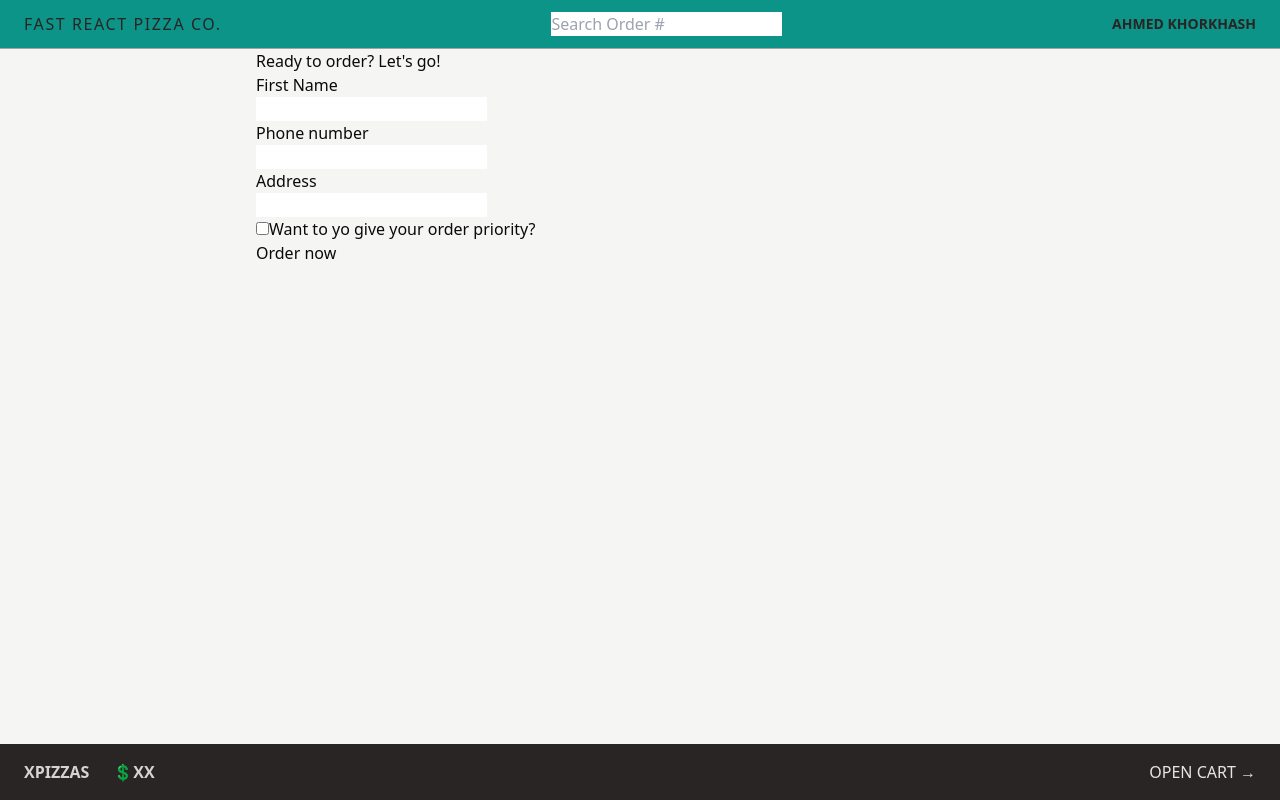
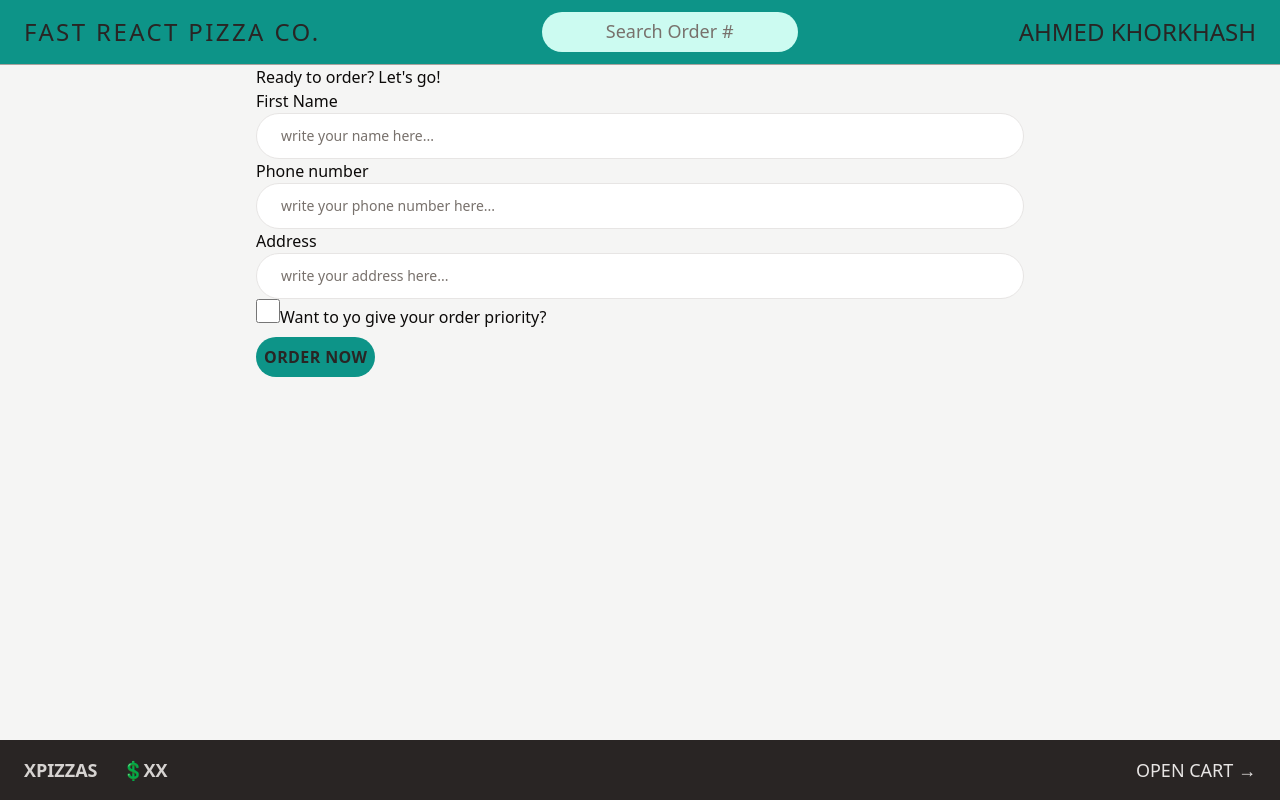
Before and after one commit to Ahmed97777/React-Fast-Pizza-Co., a React (Vite) app: page /order/new in a window 1280 px wide. Built offline with nearby package versions, Linux system fonts and the light colour scheme.

Commit message:
styling form elements, reusing styles with @apply.

```diff
--- a/src/features/cart/Cart.jsx
+++ b/src/features/cart/Cart.jsx
@@ -1,23 +1,23 @@
-import { Link } from 'react-router-dom';
+import { Link } from "react-router-dom";
 
 const fakeCart = [
   {
     pizzaId: 12,
-    name: 'Mediterranean',
+    name: "Mediterranean",
     quantity: 2,
     unitPrice: 16,
     totalPrice: 32,
   },
   {
     pizzaId: 6,
-    name: 'Vegetale',
+    name: "Vegetale",
     quantity: 1,
     unitPrice: 13,
     totalPrice: 13,
   },
   {
     pizzaId: 11,
-    name: 'Spinach and Mushroom',
+    name: "Spinach and Mushroom",
     quantity: 1,
     unitPrice: 15,
     totalPrice: 15,
@@ -29,7 +29,13 @@ function Cart() {
 
   return (
     <div>
-      <Link to="/menu">&larr; Back to menu</Link>
+      <Link
+        to="/menu"
+        className="text-base text-blue-600 hover:text-blue-800  hover:underline
+      md:text-lg lg:text-2xl"
+      >
+        &larr; Back to menu
+      </Link>
 
       <h2>Your cart, %NAME%</h2>
 
--- a/src/features/cart/CartOverview.jsx
+++ b/src/features/cart/CartOverview.jsx
@@ -3,9 +3,10 @@ import { Link } from "react-router-dom";
 function CartOverview() {
   return (
     <div
-      className="flex items-center justify-between bg-stone-800 px-4 py-4 text-sm
+      className="flex items-center justify-between
+      bg-stone-800 px-4 py-4 text-sm
                 uppercase text-stone-200 sm:px-6
-                md:text-base"
+                md:text-base lg:text-lg"
     >
       <p
         className="space-x-4 font-semibold text-stone-300
--- a/src/features/order/CreateOrder.jsx
+++ b/src/features/order/CreateOrder.jsx
@@ -5,7 +5,7 @@ import { createOrder } from "../../services/apiRestaurant";
 // https://uibakery.io/regex-library/phone-number
 const isValidPhone = (str) =>
   /^\+?\d{1,4}?[-.\s]?\(?\d{1,3}?\)?[-.\s]?\d{1,4}[-.\s]?\d{1,4}[-.\s]?\d{1,9}$/.test(
-    str
+    str,
   );
 
 const fakeCart = [
@@ -50,14 +50,26 @@ function CreateOrder() {
         <div>
           <label>First Name</label>
           <div>
-            <input type="text" name="customer" required />
+            <input
+              className="input-field"
+              placeholder="write your name here..."
+              type="text"
+              name="customer"
+              required
+            />
           </div>
         </div>
 
         <div>
           <label>Phone number</label>
           <div>
-            <input type="tel" name="phone" required />
+            <input
+              className="input-field"
+              placeholder="write your phone number here..."
+              type="tel"
+              name="phone"
+              required
+            />
           </div>
           {formErrors?.phone && <p>{formErrors.phone}</p>}
         </div>
@@ -65,12 +77,24 @@ function CreateOrder() {
         <div>
           <label>Address</label>
           <div>
-            <input type="text" name="address" required />
+            <input
+              className="w-full rounded-full border
+              border-stone-200 px-4 py-2 text-sm transition-all
+              duration-300 placeholder:text-stone-500
+              focus:outline-none focus:ring
+              focus:ring-teal-400 md:px-6 md:py-3 "
+              type="text"
+              name="address"
+              placeholder="write your address here..."
+              required
+            />
           </div>
         </div>
 
         <div>
           <input
+            className="h-6 w-6 accent-teal-400 focus:outline-none
+            focus:ring focus:ring-teal-400 focus:ring-offset-2"
             type="checkbox"
             name="priority"
             id="priority"
@@ -82,7 +106,16 @@ function CreateOrder() {
 
         <input type="hidden" name="cart" value={JSON.stringify(cart)} />
         <div>
-          <button disabled={isSubmitting}>
+          <button
+            disabled={isSubmitting}
+            className="my-2 inline-block rounded-full bg-teal-600
+            px-2 py-2 font-semibold uppercase tracking-wide
+            text-stone-800 transition-colors
+            duration-300 hover:bg-teal-500
+            focus:bg-teal-500 focus:outline-none
+            focus:ring focus:ring-teal-500
+            focus:ring-offset-2 disabled:cursor-not-allowed"
+          >
             {isSubmitting ? "Placing Order..." : "Order now"}
           </button>
         </div>
--- a/src/features/order/SearchOrder.jsx
+++ b/src/features/order/SearchOrder.jsx
@@ -16,6 +16,12 @@ function SearchOrder() {
   return (
     <form onSubmit={handleSubmit}>
       <input
+        className="w-28 rounded-full bg-teal-100 px-4
+        py-2 text-sm transition-all duration-300 placeholder:text-center
+        placeholder:text-stone-500 focus:outline-none
+        focus:ring focus:ring-teal-500
+        focus:ring-opacity-75 sm:w-64
+        sm:focus:w-72 md:text-base lg:placeholder:text-lg"
         type="text"
         placeholder="Search Order #"
         value={query}
--- a/src/features/user/Username.jsx
+++ b/src/features/user/Username.jsx
@@ -1,6 +1,11 @@
 function Username() {
   return (
-    <div className="hidden text-sm font-semibold md:block">Ahmed Khorkhash</div>
+    <div
+      className="hidden text-base font-normal
+      md:block md:text-lg lg:text-2xl"
+    >
+      Ahmed Khorkhash
+    </div>
   );
 }
 
--- a/src/index.css
+++ b/src/index.css
@@ -2,41 +2,52 @@
 @tailwind components;
 @tailwind utilities;
 
-/* body {
-  font-family: system-ui, -apple-system, BlinkMacSystemFont, "Segoe UI", Roboto,
-    Oxygen, Ubuntu, Cantarell, "Open Sans", "Helvetica Neue", sans-serif;
-  background-color: #f7f7f7;
-  color: #444;
+@layer components {
+  .input-field {
+    @apply w-full rounded-full border
+    border-stone-200 px-4 py-2 text-sm transition-all
+    duration-300 placeholder:text-stone-500
+    focus:outline-none focus:ring
+    focus:ring-teal-400 md:px-6 md:py-3;
+  }
 }
-
-.layout {
-  display: grid;
-  grid-template-rows: auto 1fr auto;
-  gap: 32px;
-  height: 100dvh;
-} */
 
 /* https://dev.to/afif/i-made-100-css-loaders-for-your-next-project-4eje */
 .loader {
   width: 45px;
   aspect-ratio: 0.75;
   --c: no-repeat linear-gradient(#333 0 0);
-  background: var(--c) 0% 50%, var(--c) 50% 50%, var(--c) 100% 50%;
+  background:
+    var(--c) 0% 50%,
+    var(--c) 50% 50%,
+    var(--c) 100% 50%;
   background-size: 20% 50%;
   animation: loading 1s infinite linear;
 }
 
 @keyframes loading {
   20% {
-    background-position: 0% 0%, 50% 50%, 100% 50%;
+    background-position:
+      0% 0%,
+      50% 50%,
+      100% 50%;
   }
   40% {
-    background-position: 0% 100%, 50% 0%, 100% 50%;
+    background-position:
+      0% 100%,
+      50% 0%,
+      100% 50%;
   }
   60% {
-    background-position: 0% 50%, 50% 100%, 100% 0%;
+    background-position:
+      0% 50%,
+      50% 100%,
+      100% 0%;
   }
   80% {
-    background-position: 0% 50%, 50% 50%, 100% 100%;
+    background-position:
+      0% 50%,
+      50% 50%,
+      100% 100%;
   }
 }
--- a/src/ui/Header.jsx
+++ b/src/ui/Header.jsx
@@ -8,7 +8,7 @@ function Header() {
       className="flex items-center justify-between border-b border-stone-400 bg-teal-600
       px-4 py-3 uppercase text-stone-800 sm:px-6"
     >
-      <Link to="/" className="tracking-widest">
+      <Link to="/" className="text-base tracking-widest md:text-lg lg:text-2xl">
         Fast React Pizza Co.
       </Link>
       <SearchOrder />
```
